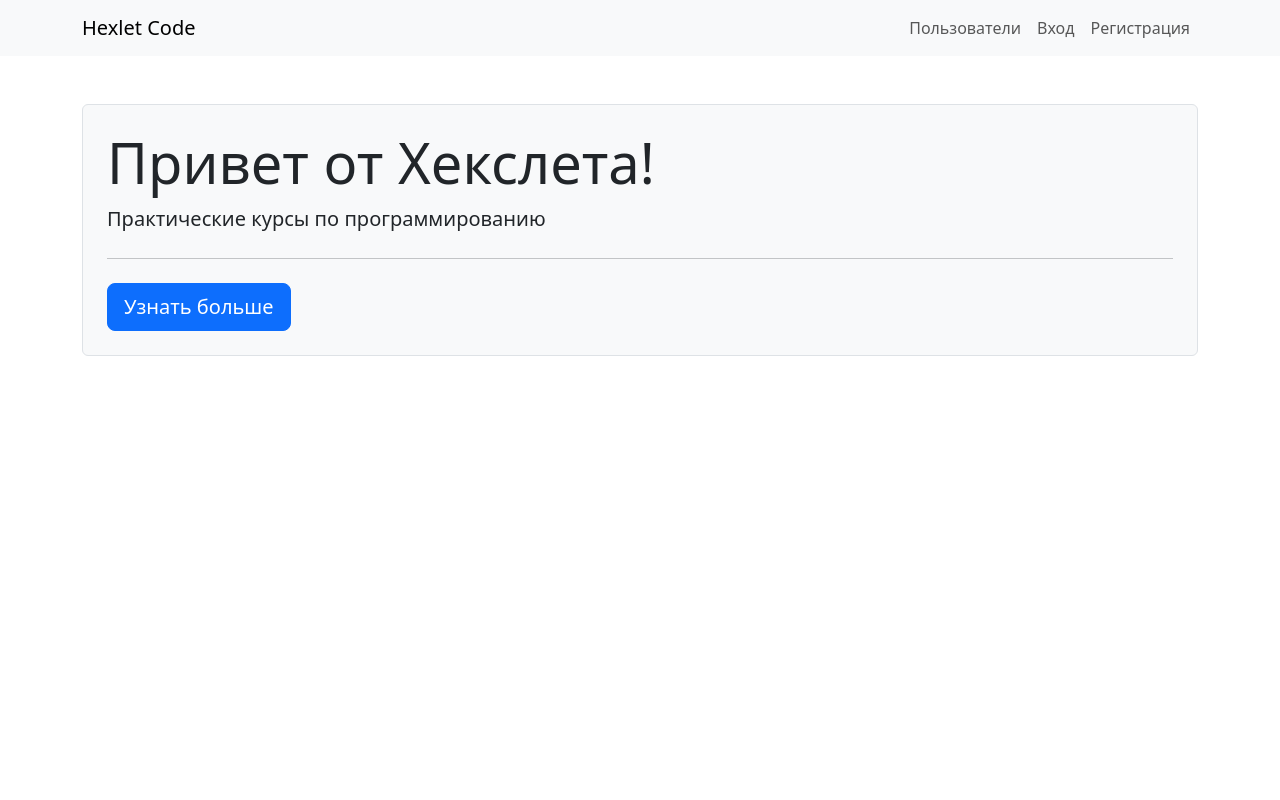
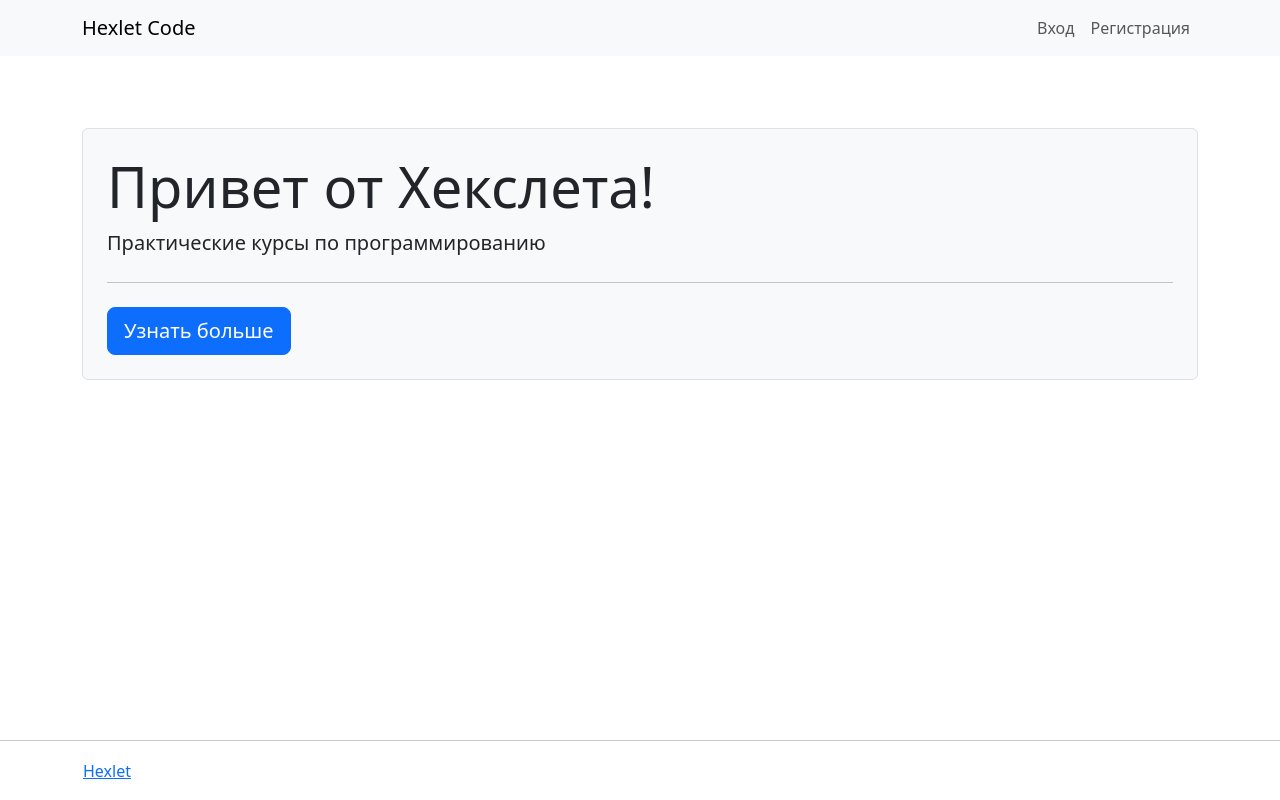
Before and after one commit to Maxcosanostra/python-project-52, a Django app: page / in a window 1280 px wide. Run offline with Django 5.2, Linux system fonts and the light colour scheme; some libraries are stand-ins or nearby versions.

Commit message:
layout changes

```diff
--- a/templates/base.html
+++ b/templates/base.html
@@ -9,7 +9,7 @@
     {% bootstrap_css %}
     {% bootstrap_javascript %}
 </head>
-<body>
+<body class="d-flex flex-column min-vh-100">
     <!-- Навигация -->
     <nav class="navbar navbar-expand-lg navbar-light bg-light">
         <div class="container">
@@ -20,21 +20,21 @@
             </button>
             <div class="collapse navbar-collapse" id="navbarNav">
                 <ul class="navbar-nav ms-auto">
+                    {% if user.is_authenticated %}
                     <li class="nav-item">
                         <a class="nav-link" href="{% url 'user_list' %}">{% trans 'Пользователи' %}</a>
                     </li>
-                    {% if user.is_authenticated %}
                     <li class="nav-item">
                         <a class="nav-link" href="{% url 'status_list' %}">{% trans 'Статусы' %}</a>
+                    </li>
+                    <li class="nav-item">
+                        <a class="nav-link" href="{% url 'task_list' %}">{% trans 'Задачи' %}</a>
                     </li>
                     <li class="nav-item">
                         <a class="nav-link" href="{% url 'label_list' %}">{% trans 'Метки' %}</a>
                     </li>
                     <li class="nav-item">
-                            <a class="nav-link" href="{% url 'task_list' %}">{% trans 'Задачи' %}</a>
-                        </li>
-                        <li class="nav-item">
-                            <form action="{% url 'logout' %}" method="post" class="d-inline">
+                        <form method="post" action="{% url 'logout' %}">
                             {% csrf_token %}
                             <button type="submit" class="nav-link btn btn-link">{% trans 'Выход' %}</button>
                         </form>
@@ -65,8 +65,17 @@
     {% endif %}
 
     <!-- Контент -->
-    <main class="container mt-4">
-        {% block content %}{% endblock %}
+    <main class="container mt-4 flex-grow-1">
+        {% block content %}
+        {% endblock %}
     </main>
+
+    <!-- Футер -->
+    <footer class="mt-auto">
+      <hr>
+      <div class="container text-start mb-3">
+        <a href="https://ru.hexlet.io/" class="btn btn-link p-0">Hexlet</a>
+      </div>
+    </footer>
 </body>
 </html>
```
Lines whose indentation alone changed are shown as unchanged.
